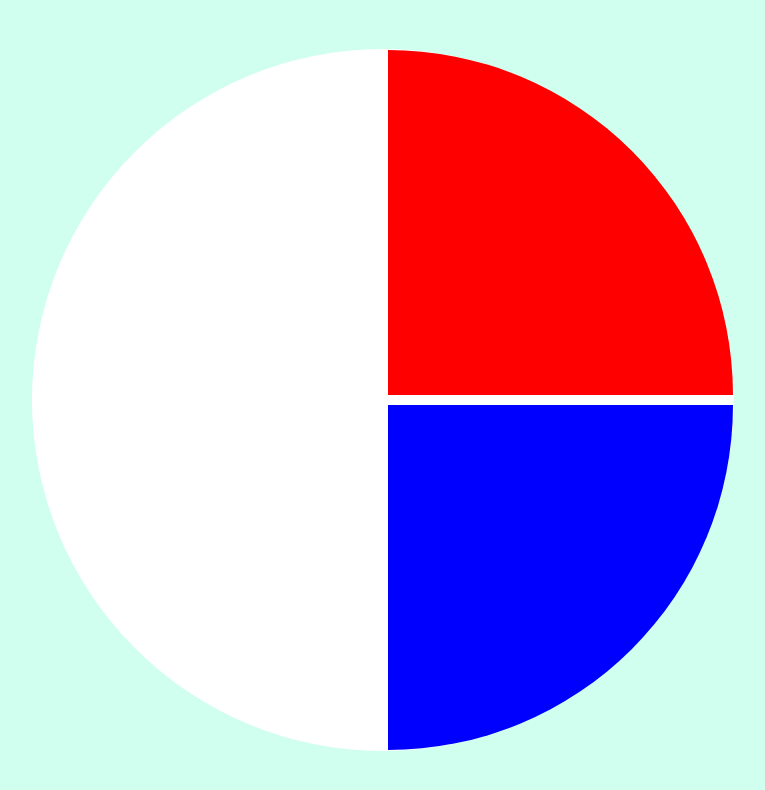
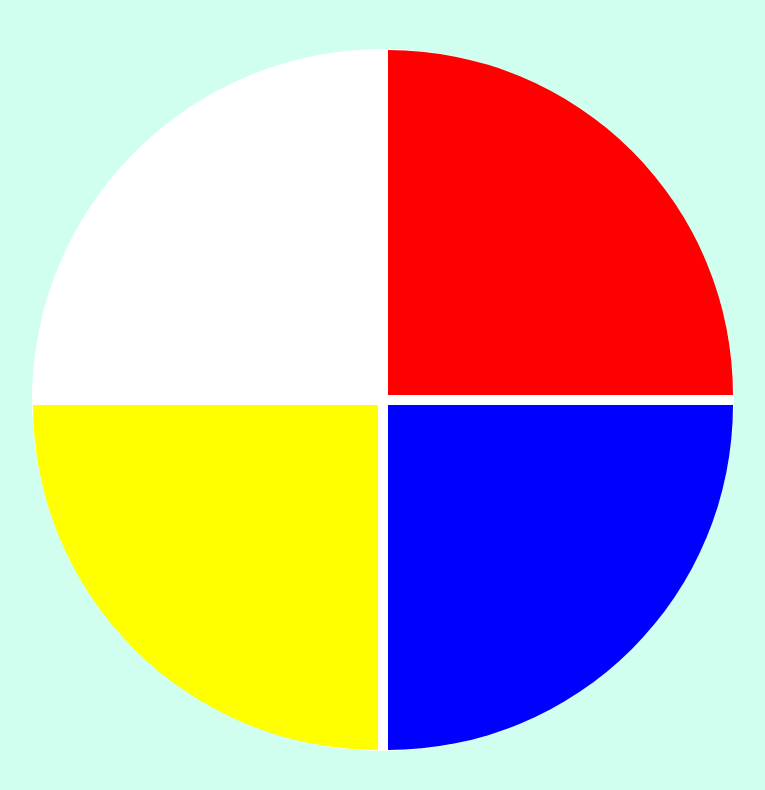
Before and after one commit to lucasrmagalhaes/memoryGame_genius-js, a plain HTML site: page index.html in a window 1280 px wide. Shown: the whole page, without its empty margins (257-1022 px from the left). Drawn offline with Linux system fonts and the light colour scheme.

Commit message:
amarelo definido

```diff
--- a/style.css
+++ b/style.css
@@ -34,3 +34,9 @@ body {
     background-color: red;
     border-top-right-radius: 100%;
 }
+
+.yellow {
+    grid-area: amarelo;
+    background-color: yellow;
+    border-bottom-left-radius: 100%;
+}
```
